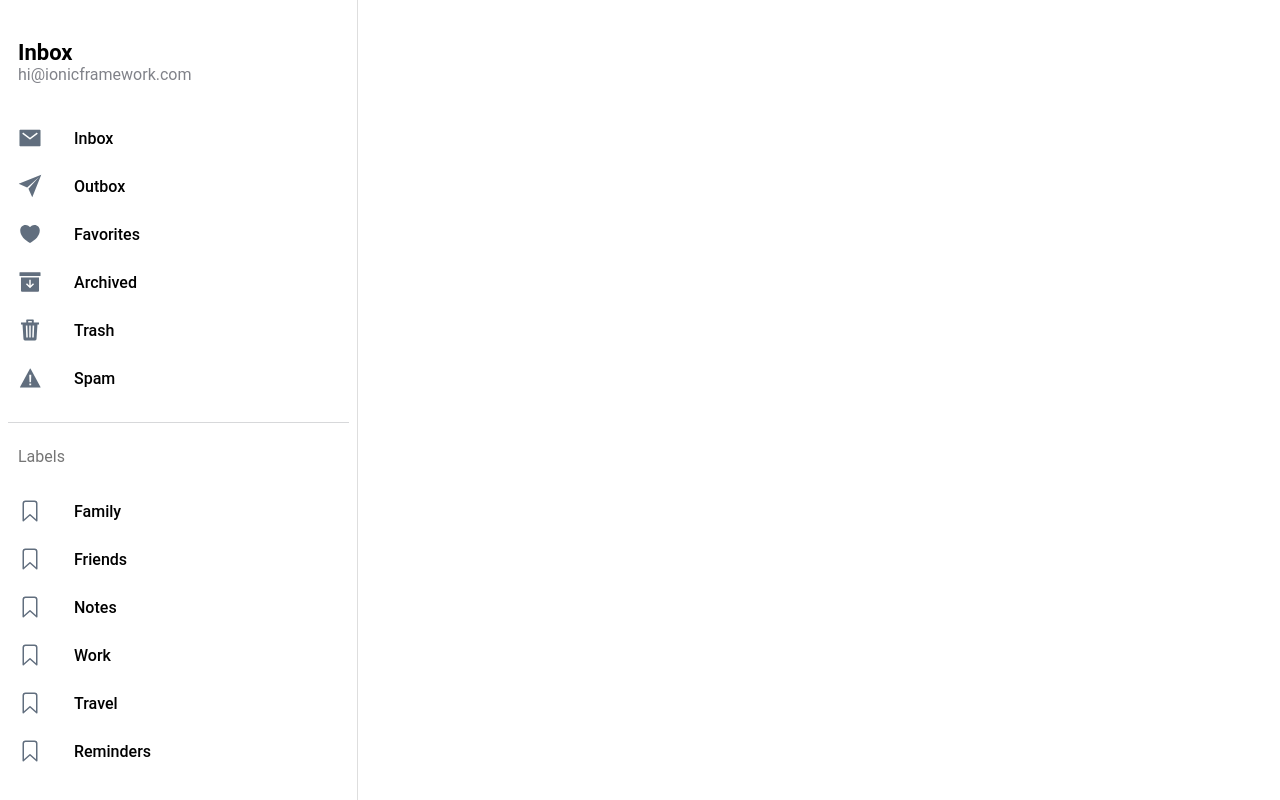
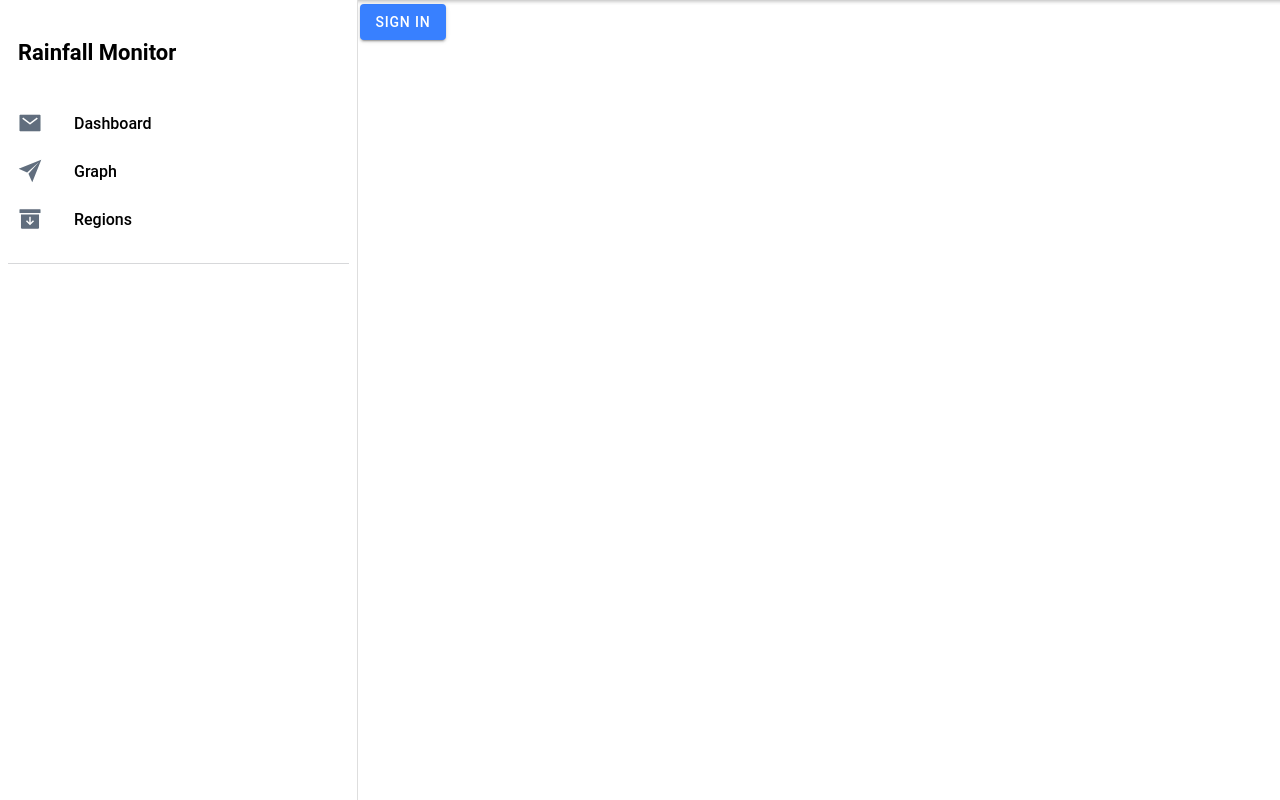
Before and after one commit to AshiqMehmood/Ion-Login-App, a React (Create React App) app: page /login in a window 1280 px wide. Built offline with nearby package versions, Linux system fonts and the light colour scheme.

Commit message:
> created mock structure with sidemenu > added landing page to router

```diff
--- a/src/App.tsx
+++ b/src/App.tsx
@@ -3,6 +3,7 @@ import { IonReactRouter } from '@ionic/react-router';
 import { Redirect, Route } from 'react-router-dom';
 import Menu from './components/Menu';
 import Page from './pages/Page';
+import Login from './pages/Login';
 
 /* Core CSS required for Ionic components to work properly */
 import '@ionic/react/css/core.css';
@@ -31,7 +32,10 @@ const App: React.FC = () => {
           <Menu />
           <IonRouterOutlet id="main">
             <Route path="/" exact={true}>
-              <Redirect to="/page/Inbox" />
+              <Redirect to="/login" />
+            </Route>
+            <Route path="/login" exact={true}>
+              <Login />
             </Route>
             <Route path="/page/:name" exact={true}>
               <Page />
--- a/src/components/Menu.tsx
+++ b/src/components/Menu.tsx
@@ -11,7 +11,7 @@ import {
 } from '@ionic/react';
 
 import { useLocation } from 'react-router-dom';
-import { archiveOutline, archiveSharp, bookmarkOutline, heartOutline, heartSharp, mailOutline, mailSharp, paperPlaneOutline, paperPlaneSharp, trashOutline, trashSharp, warningOutline, warningSharp } from 'ionicons/icons';
+import { archiveOutline, archiveSharp,mailOutline, mailSharp, paperPlaneOutline, paperPlaneSharp } from 'ionicons/icons';
 import './Menu.css';
 
 interface AppPage {
@@ -23,44 +23,27 @@ interface AppPage {
 
 const appPages: AppPage[] = [
   {
-    title: 'Inbox',
-    url: '/page/Inbox',
+    title: 'Dashboard',
+    url: '/page/Dashboard',
     iosIcon: mailOutline,
     mdIcon: mailSharp
   },
   {
-    title: 'Outbox',
-    url: '/page/Outbox',
+    title: 'Graph',
+    url: '/page/Graph',
     iosIcon: paperPlaneOutline,
     mdIcon: paperPlaneSharp
   },
   {
-    title: 'Favorites',
-    url: '/page/Favorites',
-    iosIcon: heartOutline,
-    mdIcon: heartSharp
-  },
-  {
-    title: 'Archived',
-    url: '/page/Archived',
+    title: 'Regions',
+    url: '/page/Regions',
     iosIcon: archiveOutline,
     mdIcon: archiveSharp
   },
-  {
-    title: 'Trash',
-    url: '/page/Trash',
-    iosIcon: trashOutline,
-    mdIcon: trashSharp
-  },
-  {
-    title: 'Spam',
-    url: '/page/Spam',
-    iosIcon: warningOutline,
-    mdIcon: warningSharp
-  }
+
 ];
 
-const labels = ['Family', 'Friends', 'Notes', 'Work', 'Travel', 'Reminders'];
+// const labels = ['Family', 'Friends', 'Notes', 'Work', 'Travel', 'Reminders'];
 
 const Menu: React.FC = () => {
   const location = useLocation();
@@ -69,8 +52,8 @@ const Menu: React.FC = () => {
     <IonMenu contentId="main" type="overlay">
       <IonContent>
         <IonList id="inbox-list">
-          <IonListHeader>Inbox</IonListHeader>
-          <IonNote>hi@ionicframework.com</IonNote>
+          <IonListHeader>Rainfall Monitor</IonListHeader>
+          <IonNote></IonNote>
           {appPages.map((appPage, index) => {
             return (
               <IonMenuToggle key={index} autoHide={false}>
@@ -82,16 +65,6 @@ const Menu: React.FC = () => {
             );
           })}
         </IonList>
-
-        <IonList id="labels-list">
-          <IonListHeader>Labels</IonListHeader>
-          {labels.map((label, index) => (
-            <IonItem lines="none" key={index}>
-              <IonIcon slot="start" icon={bookmarkOutline} />
-              <IonLabel>{label}</IonLabel>
-            </IonItem>
-          ))}
-        </IonList>
       </IonContent>
     </IonMenu>
   );
--- /dev/null
+++ b/src/pages/Login.tsx
@@ -0,0 +1,24 @@
+import React from 'react';
+import { IonButton, IonButtons, IonContent, IonHeader, IonMenuButton, IonPage, IonTitle, IonToolbar } from '@ionic/react';
+import { useHistory } from 'react-router-dom';
+
+const Login: React.FC = () => {
+    const history = useHistory();
+
+    const handleLogin = () => {
+       history.push('/page/Dashboard');
+    }
+
+   return (
+       <IonPage>
+           <IonHeader></IonHeader>
+           <IonContent fullscreen>
+                <IonButton onClick={handleLogin}>
+                        Sign In
+                </IonButton>
+           </IonContent>
+       </IonPage>
+   )
+}
+
+export default Login;
```
